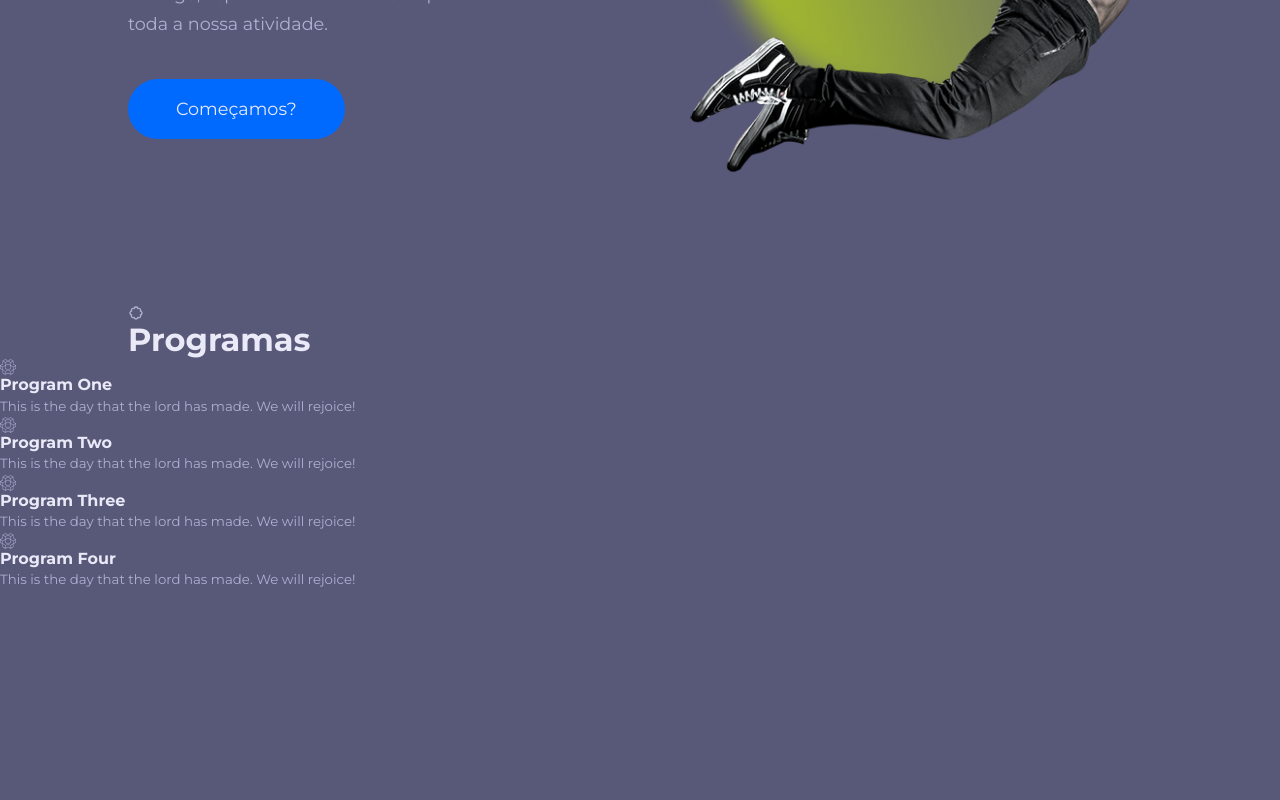
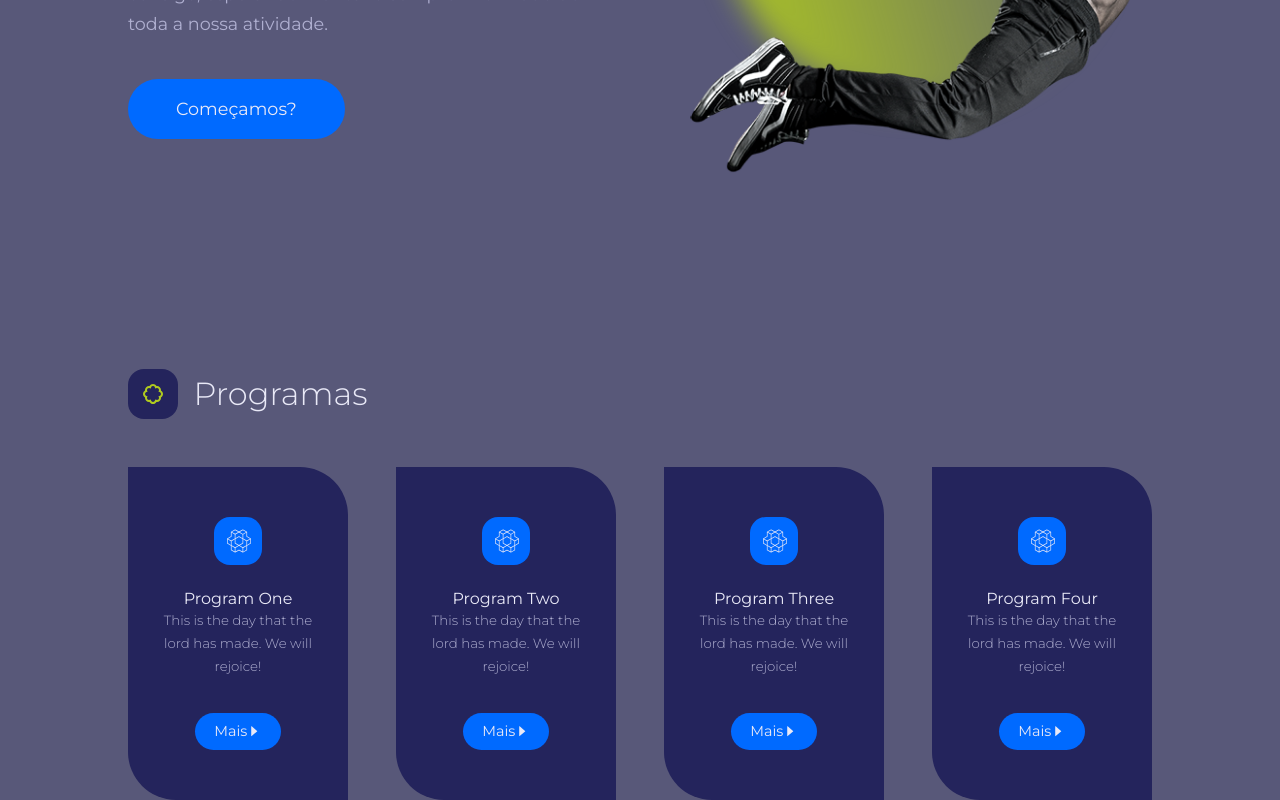
Before and after one commit to jcrr4220/gemc-web-v1, a React (Create React App) app: page / in a window 1280 px wide. Shown: the part 543-1343 px from the top of the page. Before the commit the page ends 1134 px from the top, so only its background shows below. Built offline with nearby package versions, Linux system fonts and the light colour scheme.

Commit message:
Update 20221018

```diff
--- a/src/components/Programs.jsx
+++ b/src/components/Programs.jsx
@@ -2,14 +2,15 @@ import {BiBadge} from 'react-icons/bi'
 import SectionHead from './SectionHead'
 import {programs} from '../data'
 import Card from '../UI/Card'
+import {Link} from 'react-router-dom'
+import {AiFillCaretRight} from 'react-icons/ai'
 
 const Programs = () => {
   return (
     <section className="programs">
         <div className="container programs__container">
             <SectionHead icon={<BiBadge/>} title="Programas"/>
-        </div>
-        <div className="programs__wrapper">
+          <div className="programs__wrapper">
             {
                 programs.map(({id, icon, title, info, path}) => {
                     return (
@@ -17,10 +18,12 @@ const Programs = () => {
                             <span>{icon}</span>
                             <h4>{title}</h4>
                             <small>{info}</small>
+                            <Link to={path} className="btn sm">Mais <AiFillCaretRight/></Link>
                         </Card>
                     )
                 })
             }
+          </div>
         </div>
     </section>
   )
--- a/src/index.css
+++ b/src/index.css
@@ -95,3 +95,74 @@ img {
 .btn.sm:hover {
     background: var(--color-gray-100);
 }
+
+
+
+section {
+    margin-top: 10rem;
+}
+
+.section__head {
+    display: flex;
+    align-items: center;
+    gap: 1rem;
+}
+
+.section__head span {
+    background: var(--color-gray-500);
+    padding: 0.8rem;
+    border-radius: 1rem;
+    color: var(--color-secondary);
+    font-size: 1.5rem;
+}
+
+.section__head h2 {
+    font-weight: 300;
+}
+
+
+
+.card {
+    background: var(--color-gray-500);
+    border: 2px solid transparent;
+    text-align: center;
+    padding: 3rem 2rem;
+    border-radius: 0 3rem 0 3rem;
+    transition: var(--transition);
+}
+
+.card:hover {
+    background: transparent;
+    border-color: var(--color-gray-400);
+    cursor: default;
+}
+
+.card span {
+    width: 3rem;
+    height: 3rem;
+    background: var(--color-primary);
+    color: var(--color-gray-100);
+    font-size: 1.5rem;
+    padding: 0.8rem;
+    display: grid;
+    place-items: center;
+    margin-bottom: 1.5rem;
+    margin-inline: auto;
+    border-radius: 1rem;
+    transition: var(--transition);
+}
+
+.card:hover span {
+    background: var(--color-secondary);
+    color: var(--color-gray-600);
+}
+
+.card small {
+    margin-top: 0.1rem;
+    display: block;
+    font-weight: 300;
+}
+
+.card h4 {
+    font-weight: 400;
+}
--- a/src/pages/home/home.css
+++ b/src/pages/home/home.css
@@ -53,3 +53,27 @@
 .main__header-image {
     position: relative;
 }
+
+/* ---------------------- Programs ----------------- */
+.programs {
+    margin-top: 4rem;
+}
+
+.programs__wrapper {
+    display: grid;
+    grid-template-columns: repeat(4, 1fr);
+    gap: 3rem;
+    margin-top: 3rem;
+}
+
+.programs__program a {
+    margin-top: 2.2rem;
+    display: flex;
+    align-items: center;
+    justify-content: center;
+}
+
+.programs__program:hover a {
+    background: var(--color-secondary);
+    color: var(--color-gray-600);
+}
```
